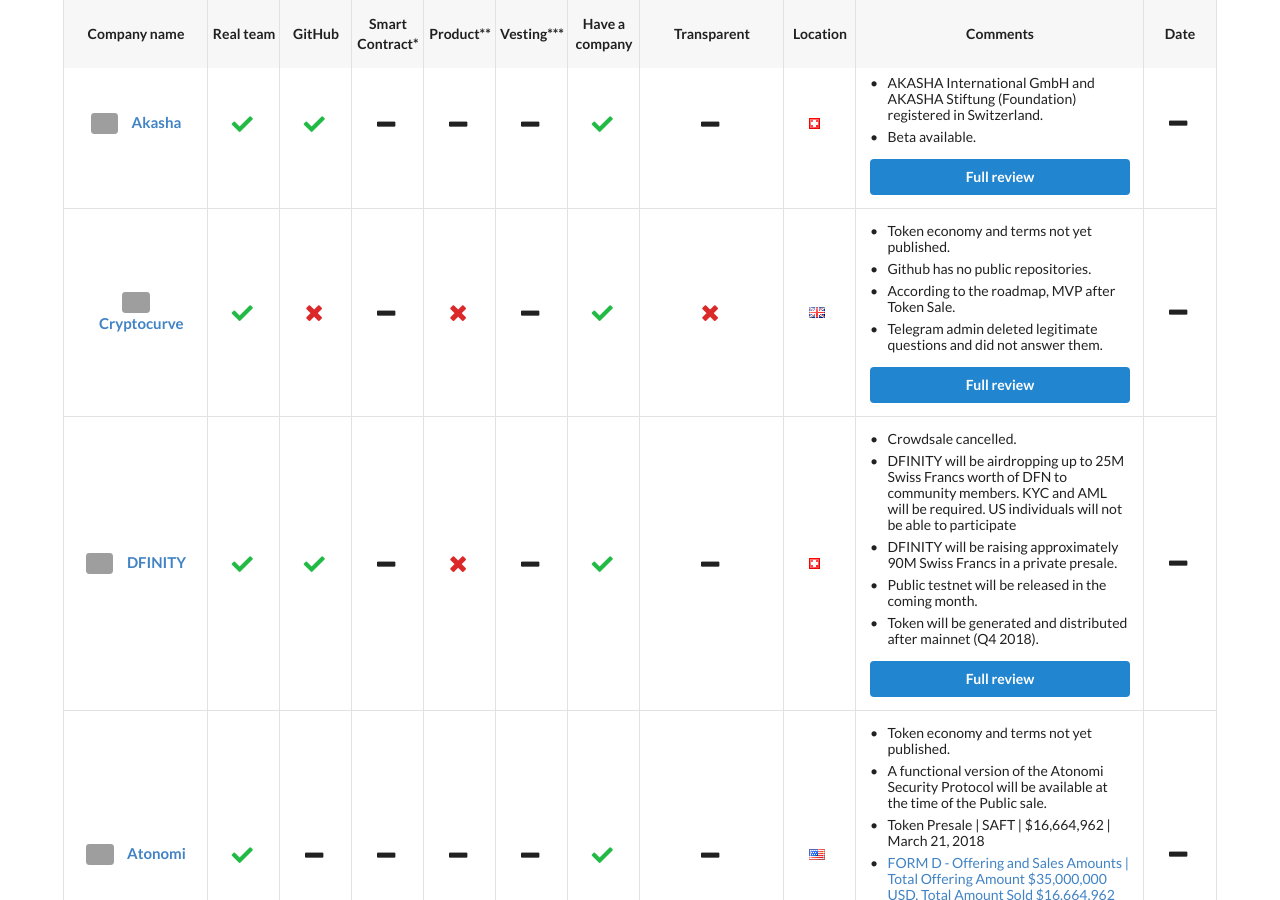
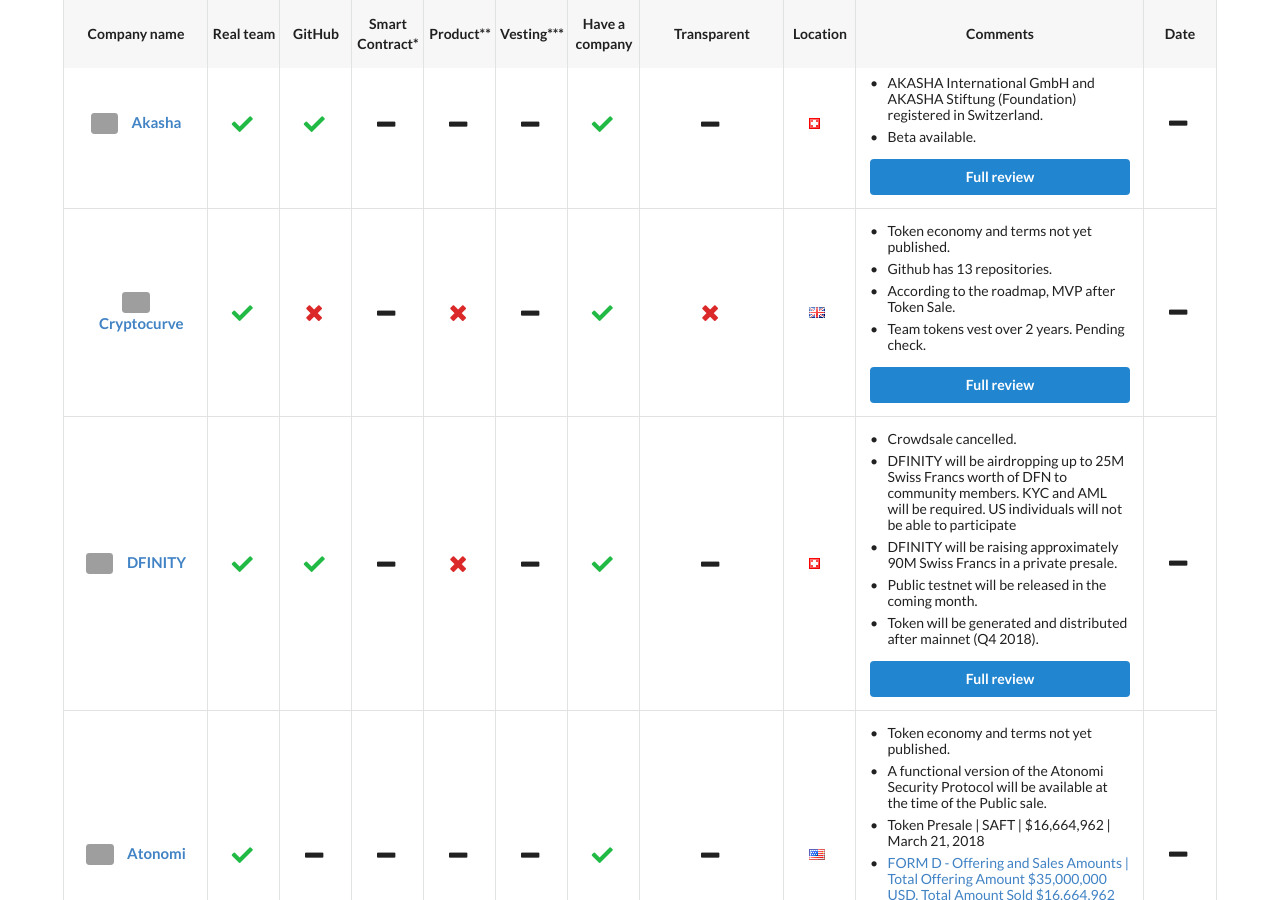
Before and after one commit to ico-check/ico-check, a Jekyll site: the page built from index.md, in a window 1280 px wide and 900 px high, scrolled down 3835 px. Built offline with Jekyll 4.4.1, drawn with Linux system fonts in a browser that asks for light colours; nearby versions of some CDN libraries; grey boxes are pictures that could not be loaded.

Commit message:
85-cryptocurve-ico-check
Comment update

```diff
--- a/_data/active-future-icos.yml
+++ b/_data/active-future-icos.yml
@@ -255,9 +255,9 @@
   location: United Kingdom
   comments:
     - content: Token economy and terms not yet published.
-    - content: Github has no public repositories.
+    - content: Github has 13 repositories.
     - content: According to the roadmap, MVP after Token Sale.
-    - content: Telegram admin deleted legitimate questions and did not answer them.
+    - content: Team tokens vest over 2 years. Pending check.
   ico_start_date:
   ico_end_date:
   safe: false
```
